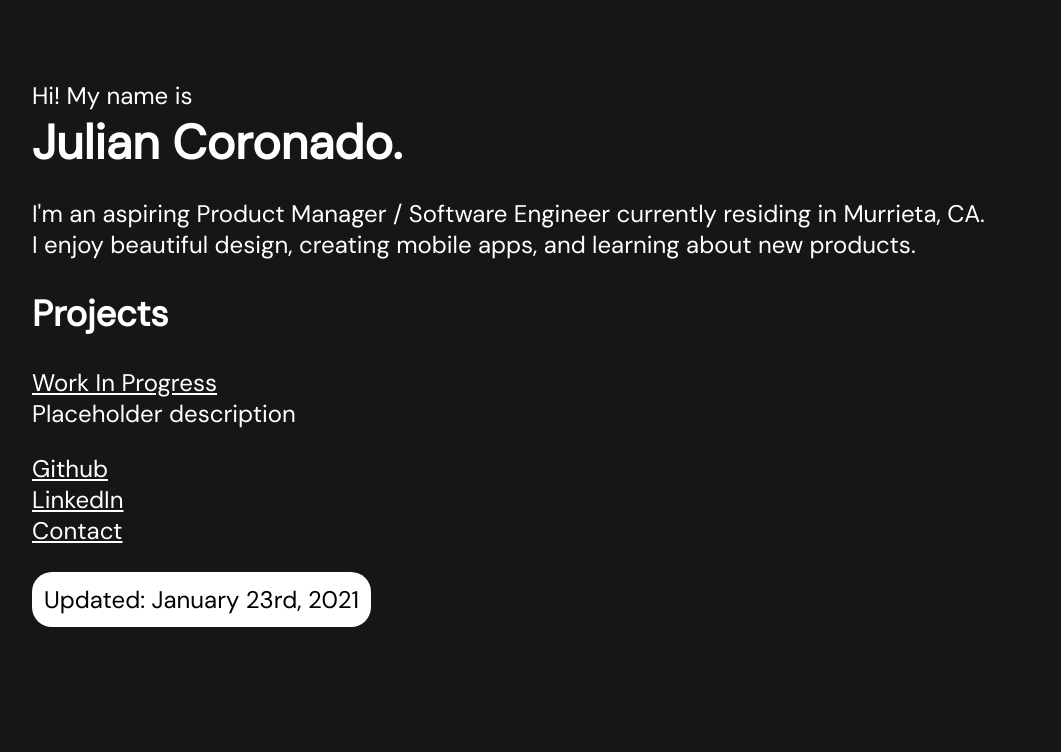
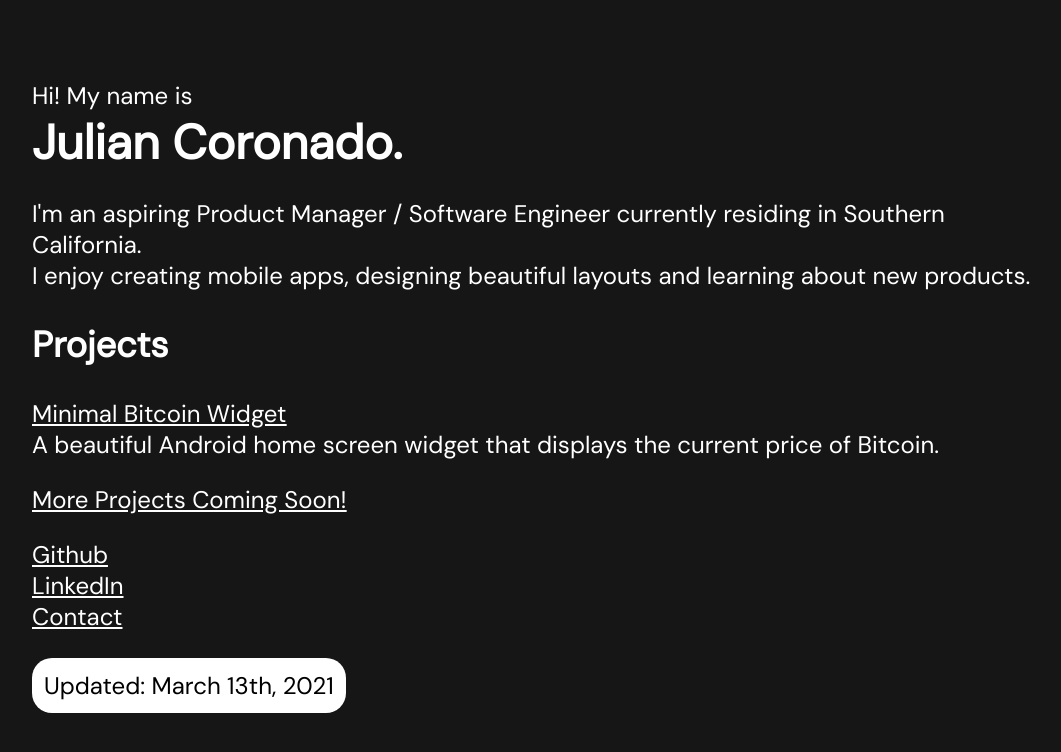
Before and after one commit to juliancoronado/jcoronado, a React (Create React App) app: page / in a window 1280 px wide. Shown: the top 752 px of the page, without its empty margins (96-1157 px from the left). Built offline with nearby package versions, Linux system fonts and the light colour scheme; a web font is replaced by a local one.

Commit message:
Updated site for launch of first project

```diff
--- a/src/components/AboutMe/AboutMe.js
+++ b/src/components/AboutMe/AboutMe.js
@@ -5,9 +5,9 @@ function AboutMe() {
     return (
         <div className="aboutme">
             <p>
-                I'm an aspiring Product Manager / Software Engineer currently residing in Murrieta, CA.
+                I'm an aspiring Product Manager / Software Engineer currently residing in Southern California.
                 <br></br>
-                I enjoy beautiful design, creating mobile apps, and learning about new products.
+                I enjoy creating mobile apps, designing beautiful layouts and learning about new products.
             </p>
         </div>
     );
--- a/src/components/App.css
+++ b/src/components/App.css
@@ -3,7 +3,7 @@ body {
 }
 
 .app {
-    padding: 0 10% 0 10%;
+    padding: 0 10% 5% 10%;
 }
 
 text span {
--- a/src/components/ProjectSection/ProjectSection.js
+++ b/src/components/ProjectSection/ProjectSection.js
@@ -7,7 +7,15 @@ function ProjectSection() {
         <div className="projectsection">
             <h2>Projects</h2>
 
-            < Project title="Work In Progress" description="Placeholder description" link="/"/>
+            < Project
+            title="Minimal Bitcoin Widget"
+            description="A beautiful Android home screen widget that displays the current price of Bitcoin."
+            link="https://github.com/juliancoronado/MinimalBitcoinWidget"/>
+
+            < Project
+            title="More Projects Coming Soon!"
+            description=""
+            link="/"/>
 
         </div>
     );
--- a/src/components/Wip/Wip.js
+++ b/src/components/Wip/Wip.js
@@ -4,7 +4,7 @@ import './Wip.css';
 function Wip() {
     return (
         <div className="wip">
-            <text>Updated: January 23rd, 2021</text>
+            <text>Updated: March 13th, 2021</text>
         </div>
     );
 }
```
Also changed, not shown: 20 other files (tests, documents, lock files or other folders).
